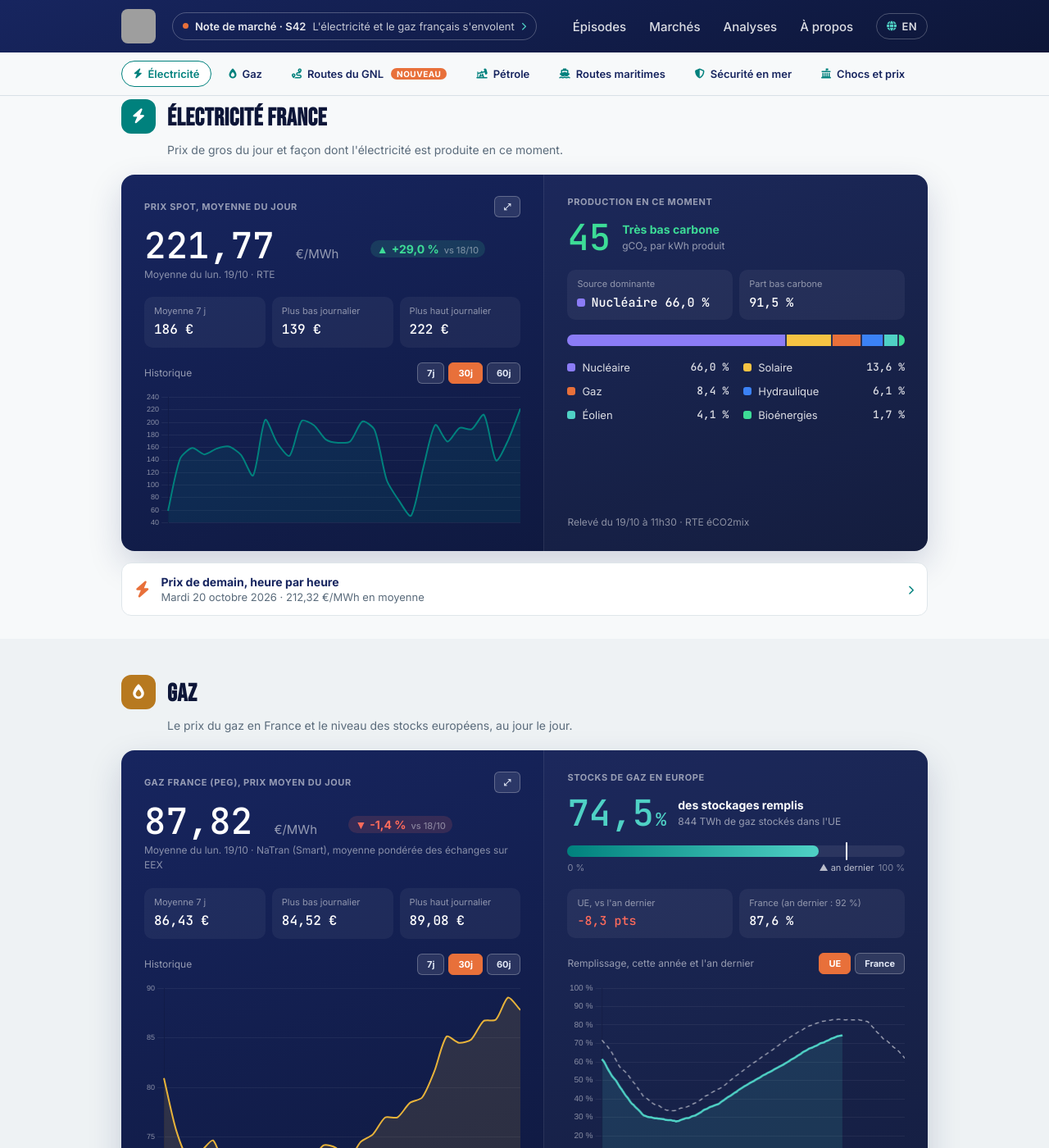
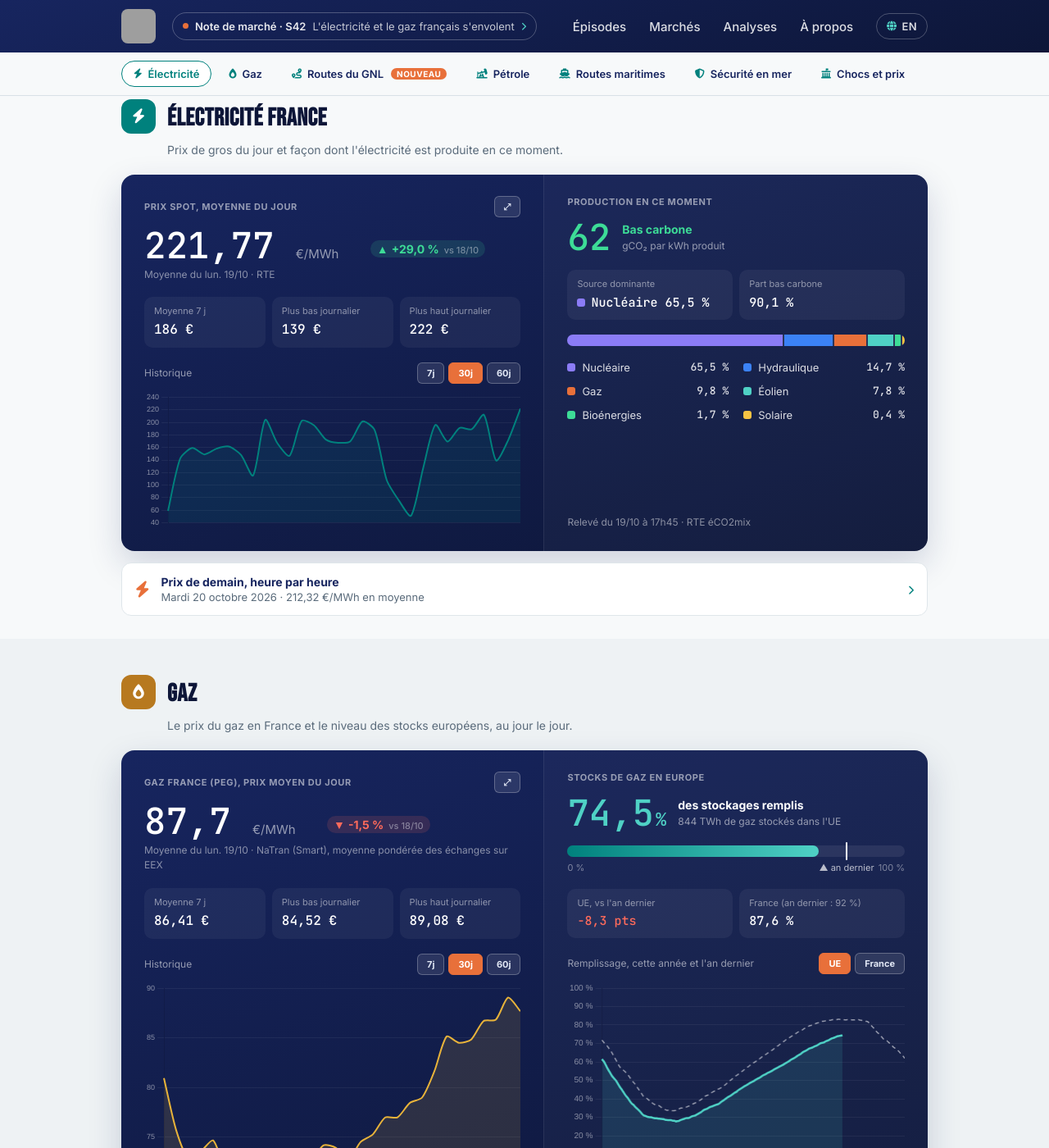
Before and after one commit to InsideEnergyMarkets/Inside-Energy-Markets, a Jekyll site: the page built from marches/index.html, in a window 1280 px wide and 1400 px high, scrolled down 383 px. Shown: the whole window at 82% size. Built offline with Jekyll 4.4.1, drawn with Linux system fonts in a browser that asks for light colours; some of the changed text lies outside the part shown; grey boxes are pictures that could not be loaded.

Commit message:
Mise à jour automatique des données marché

```diff
--- a/_data/fuel.json
+++ b/_data/fuel.json
@@ -1 +1 @@
-{"date":"2026-10-19","gazole":2.366,"e10":2.167,"stations":7158,"change_7d":{"since":"2026-10-12","gazole_cts":1.5,"e10_cts":0.3},"history":{"2026-09-30":{"gazole":2.38,"e10":2.163},"2026-10-01":{"gazole":2.374,"e10":2.16},"2026-10-02":{"gazole":2.373,"e10":2.16},"2026-10-03":{"gazole":2.372,"e10":2.163},"2026-10-04":{"gazole":2.373,"e10":2.168},"2026-10-05":{"gazole":2.369,"e10":2.164},"2026-10-06":{"gazole":2.36,"e10":2.156},"2026-10-07":{"gazole":2.35,"e10":2.151},"2026-10-08":{"gazole":2.344,"e10":2.149},"2026-10-09":{"gazole":2.343,"e10":2.152},"2026-10-10":{"gazole":2.345,"e10":2.157},"2026-10-11":{"gazole":2.346,"e10":2.165},"2026-10-12":{"gazole":2.351,"e10":2.164},"2026-10-13":{"gazole":2.353,"e10":2.163},"2026-10-14":{"gazole":2.355,"e10":2.17},"2026-10-15":{"gazole":2.359,"e10":2.17},"2026-10-16":{"gazole":2.362,"e10":2.164},"2026-10-17":{"gazole":2.365,"e10":2.168},"2026-10-18":{"gazole":2.368,"e10":2.175},"2026-10-19":{"gazole":2.366,"e10":2.167}}}
+{"date":"2026-10-19","gazole":2.366,"e10":2.163,"stations":7206,"change_7d":{"since":"2026-10-12","gazole_cts":1.5,"e10_cts":-0.1},"history":{"2026-09-30":{"gazole":2.38,"e10":2.163},"2026-10-01":{"gazole":2.374,"e10":2.16},"2026-10-02":{"gazole":2.373,"e10":2.16},"2026-10-03":{"gazole":2.372,"e10":2.163},"2026-10-04":{"gazole":2.373,"e10":2.168},"2026-10-05":{"gazole":2.369,"e10":2.164},"2026-10-06":{"gazole":2.36,"e10":2.156},"2026-10-07":{"gazole":2.35,"e10":2.151},"2026-10-08":{"gazole":2.344,"e10":2.149},"2026-10-09":{"gazole":2.343,"e10":2.152},"2026-10-10":{"gazole":2.345,"e10":2.157},"2026-10-11":{"gazole":2.346,"e10":2.165},"2026-10-12":{"gazole":2.351,"e10":2.164},"2026-10-13":{"gazole":2.353,"e10":2.163},"2026-10-14":{"gazole":2.355,"e10":2.17},"2026-10-15":{"gazole":2.359,"e10":2.17},"2026-10-16":{"gazole":2.362,"e10":2.164},"2026-10-17":{"gazole":2.365,"e10":2.168},"2026-10-18":{"gazole":2.368,"e10":2.175},"2026-10-19":{"gazole":2.366,"e10":2.163}}}
--- a/_data/market.json
+++ b/_data/market.json
@@ -1,7 +1,7 @@
 {
-  "updated_at": "2026-10-19T11:51:43.316443Z",
+  "updated_at": "2026-10-19T18:11:16.627254Z",
   "brent": {
-    "price_usd": 108.42,
+    "price_usd": 110.21,
     "date": "2026-10-19",
     "unit": "USD/baril",
     "source": "OilPriceAPI",
@@ -9,10 +9,10 @@
     "date_label_en": "Price on Mon 19/10",
     "prev_value": 109.95,
     "prev_date": "2026-10-16",
-    "change_pct": -1.4
+    "change_pct": 0.2
   },
   "wti": {
-    "price_usd": 98.16,
+    "price_usd": 99.33,
     "date": "2026-10-19",
     "unit": "USD/baril",
     "source": "OilPriceAPI",
@@ -20,20 +20,20 @@
     "date_label_en": "Price on Mon 19/10"
   },
   "henry_hub": {
-    "price_usd_mmbtu": 3.14,
-    "date": "2026-10-19",
+    "price_usd_mmbtu": 3.22,
+    "date": "2026-10-14",
     "unit": "USD/MMBtu",
     "source": "OilPriceAPI",
-    "date_label": "Cours du lun. 19/10",
-    "date_label_en": "Price on Mon 19/10",
-    "price_eur_mwh": 9.52,
-    "usd_per_eur": 1.1253,
-    "prev_value": 9.46,
-    "prev_date": "2026-10-16",
-    "change_pct": 0.6
+    "date_label": "Dernier cours connu : mer. 14/10",
+    "date_label_en": "Last known price: Wed 14/10",
+    "price_eur_mwh": 9.81,
+    "usd_per_eur": 1.1195,
+    "prev_value": 10.0,
+    "prev_date": "2026-10-13",
+    "change_pct": -1.9
   },
   "peg": {
-    "price_eur_mwh": 87.82,
+    "price_eur_mwh": 87.7,
     "date": "2026-10-19",
     "unit": "EUR/MWh",
     "source": "NaTran",
@@ -41,21 +41,21 @@
     "date_label_en": "Average on Mon 19/10",
     "prev_value": 89.08,
     "prev_date": "2026-10-18",
-    "change_pct": -1.4
+    "change_pct": -1.5
   },
   "mix_france": {
-    "date_heure": "2026-10-19T11:30:00+00:00",
+    "date_heure": "2026-10-19T17:45:00+00:00",
     "shares": {
-      "nucleaire": 66.0,
-      "solaire": 13.6,
-      "gaz": 8.4,
-      "hydraulique": 6.1,
-      "eolien": 4.1,
-      "bioenergies": 1.7
+      "nucleaire": 65.5,
+      "hydraulique": 14.7,
+      "gaz": 9.8,
+      "eolien": 7.8,
+      "bioenergies": 1.7,
+      "solaire": 0.4
     },
     "top_source": "nucleaire",
-    "top_share": 66.0,
-    "co2_intensity": 45
+    "top_share": 65.5,
+    "co2_intensity": 62
   },
   "spot_price_france": {
     "price_eur_mwh": 221.77,
--- a/_data/market_history.json
+++ b/_data/market_history.json
@@ -724,7 +724,7 @@
     "spot_source": "RTE",
     "brent_usd": 106.09,
     "brent_source": "OilPriceAPI",
-    "henry_hub_usd_mmbtu": 3.28,
+    "henry_hub_usd_mmbtu": 3.22,
     "henry_hub_source": "OilPriceAPI",
     "mix_shares": {
       "nucleaire": 75.0,
@@ -733,7 +733,7 @@
       "eolien": 4.5,
       "bioenergies": 2.0
     },
-    "henry_hub_eur_mwh": 10.0,
+    "henry_hub_eur_mwh": 9.81,
     "peg_eur_mwh": 84.52,
     "peg_source": "NaTran"
   },
@@ -805,22 +805,22 @@
   },
   {
     "date": "2026-10-19",
-    "brent_usd": 108.42,
+    "brent_usd": 110.21,
     "brent_source": "OilPriceAPI",
     "henry_hub_usd_mmbtu": 3.14,
     "henry_hub_source": "OilPriceAPI",
     "spot_eur_mwh": 221.77,
     "spot_source": "RTE",
     "mix_shares": {
-      "nucleaire": 66.0,
-      "solaire": 13.6,
-      "gaz": 8.4,
-      "hydraulique": 6.1,
-      "eolien": 4.1,
-      "bioenergies": 1.7
+      "nucleaire": 65.5,
+      "hydraulique": 14.7,
+      "gaz": 9.8,
+      "eolien": 7.8,
+      "bioenergies": 1.7,
+      "solaire": 0.4
     },
-    "henry_hub_eur_mwh": 9.52,
-    "peg_eur_mwh": 87.82,
+    "henry_hub_eur_mwh": 9.54,
+    "peg_eur_mwh": 87.7,
     "peg_source": "NaTran"
   }
 ]
--- a/_data/weekly_summary.json
+++ b/_data/weekly_summary.json
@@ -3,8 +3,8 @@
   "period_end": "2026-10-19",
   "brent": {
     "start_usd": 105.95,
-    "end_usd": 108.42,
-    "change_pct": 2.3
+    "end_usd": 110.21,
+    "change_pct": 4.0
   },
   "spot_price": {
     "avg_eur_mwh": 186.31,
@@ -14,7 +14,7 @@
   },
   "mix": {
     "nuclear_avg_share": 72.0,
-    "renewables_avg_share": 21.9,
+    "renewables_avg_share": 21.8,
     "days_count": 8
   }
 }
```
Also changed, not shown: _data/day_ahead.json (+1 -1 lines), _data/fx.json (+1 -1 lines).
